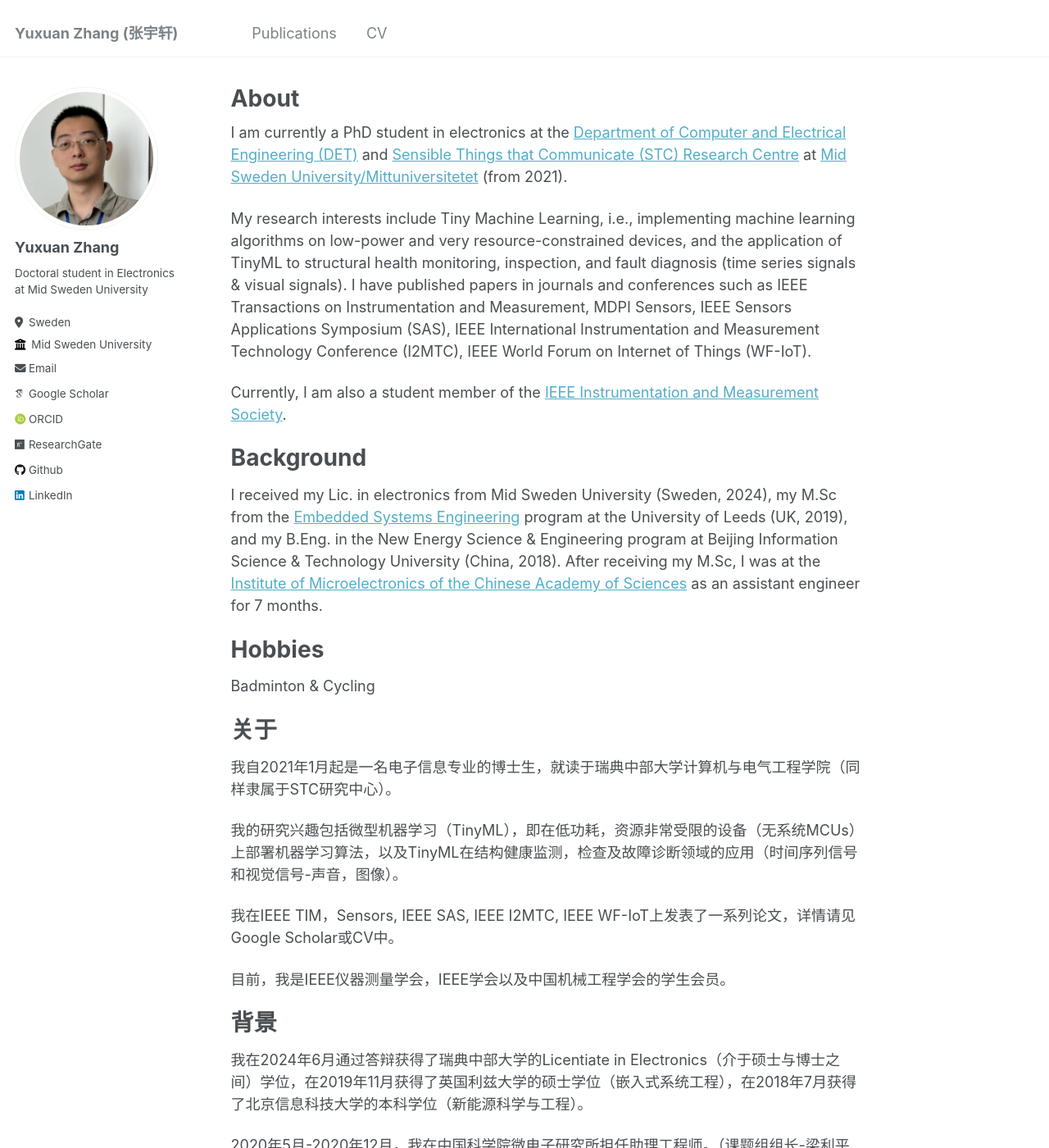
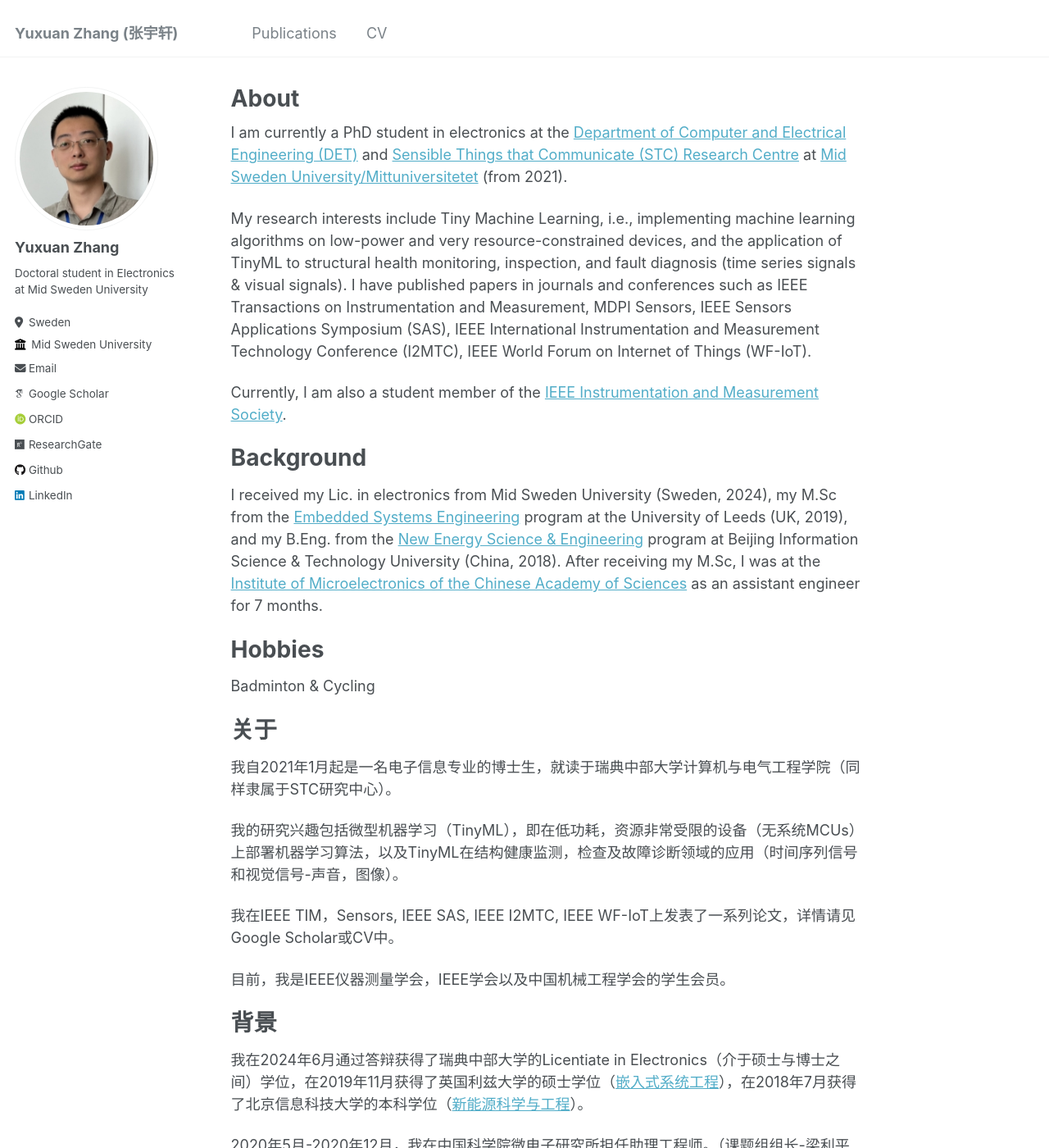
Before and after one commit to YuxuanZhang-96/YuxuanZhang-96.github.io, a Jekyll site: the page built from _pages/about.md, in a window 1280 px wide and 1400 px high. Shown: the whole window at 82% size. Built offline with Jekyll 4.4.1, drawn with Linux system fonts in a browser that asks for light colours; some web fonts are replaced.

Commit message:
Update about.md

```diff
--- a/_pages/about.md
+++ b/_pages/about.md
@@ -15,7 +15,7 @@ Currently, I am also a student member of the [IEEE Instrumentation and Measureme
 
 Background
 ======
-I received my Lic. in electronics from Mid Sweden University (Sweden, 2024), my M.Sc from the [Embedded Systems Engineering](https://courses.leeds.ac.uk/f310/embedded-systems-engineering-msc-eng-) program at the University of Leeds (UK, 2019), and my B.Eng. in the New Energy Science & Engineering program at Beijing Information Science & Technology University (China, 2018). After receiving my M.Sc, I was at the [Institute of Microelectronics of the Chinese Academy of Sciences](http://www.ime.cas.cn/) as an assistant engineer for 7 months.
+I received my Lic. in electronics from Mid Sweden University (Sweden, 2024), my M.Sc from the [Embedded Systems Engineering](https://courses.leeds.ac.uk/f310/embedded-systems-engineering-msc-eng-) program at the University of Leeds (UK, 2019), and my B.Eng. from the [New Energy Science & Engineering](https://www.bistu.edu.cn/jyjx/bks/bkzy/202309/W020230920631589846740.doc) program at Beijing Information Science & Technology University (China, 2018). After receiving my M.Sc, I was at the [Institute of Microelectronics of the Chinese Academy of Sciences](http://www.ime.cas.cn/) as an assistant engineer for 7 months.
 
 
 Hobbies
@@ -34,7 +34,7 @@ Badminton & Cycling
 
 背景
 ======
-我在2024年6月通过答辩获得了瑞典中部大学的Licentiate in Electronics（介于硕士与博士之间）学位，在2019年11月获得了英国利兹大学的硕士学位（嵌入式系统工程），在2018年7月获得了北京信息科技大学的本科学位（新能源科学与工程）。
+我在2024年6月通过答辩获得了瑞典中部大学的Licentiate in Electronics（介于硕士与博士之间）学位，在2019年11月获得了英国利兹大学的硕士学位（[嵌入式系统工程](https://courses.leeds.ac.uk/f310/embedded-systems-engineering-msc-eng-)），在2018年7月获得了北京信息科技大学的本科学位（[新能源科学与工程](https://www.bistu.edu.cn/jyjx/bks/bkzy/202309/W020230920631589846740.doc)）。
 
 2020年5月-2020年12月，我在中国科学院微电子研究所担任助理工程师。（课题组组长-梁利平研究员及王志君副研究员，2021年被人才引进至北京邮电大学担任领军人才教授，特聘研究员）
 
```
